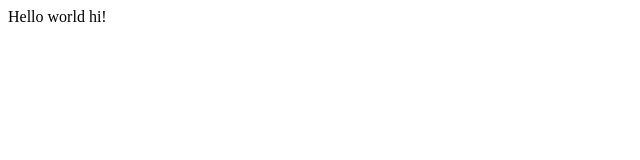
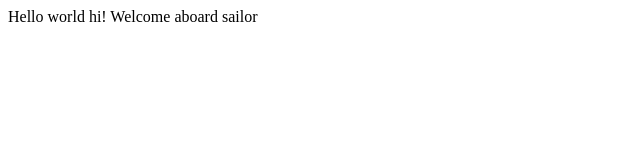
Before and after one commit to Abdulrazakmus/gittest, a plain HTML site: page index.html in a window 1280 px wide. Shown: the whole page, without its empty margins (0-640 px from the left). Drawn offline with Linux system fonts and the light colour scheme.

Commit message:
update index

```diff
--- a/index.html
+++ b/index.html
@@ -9,6 +9,6 @@
 <body>
     Hello world
     hi!
-
+    Welcome aboard sailor
 </body>
 </html>
```
